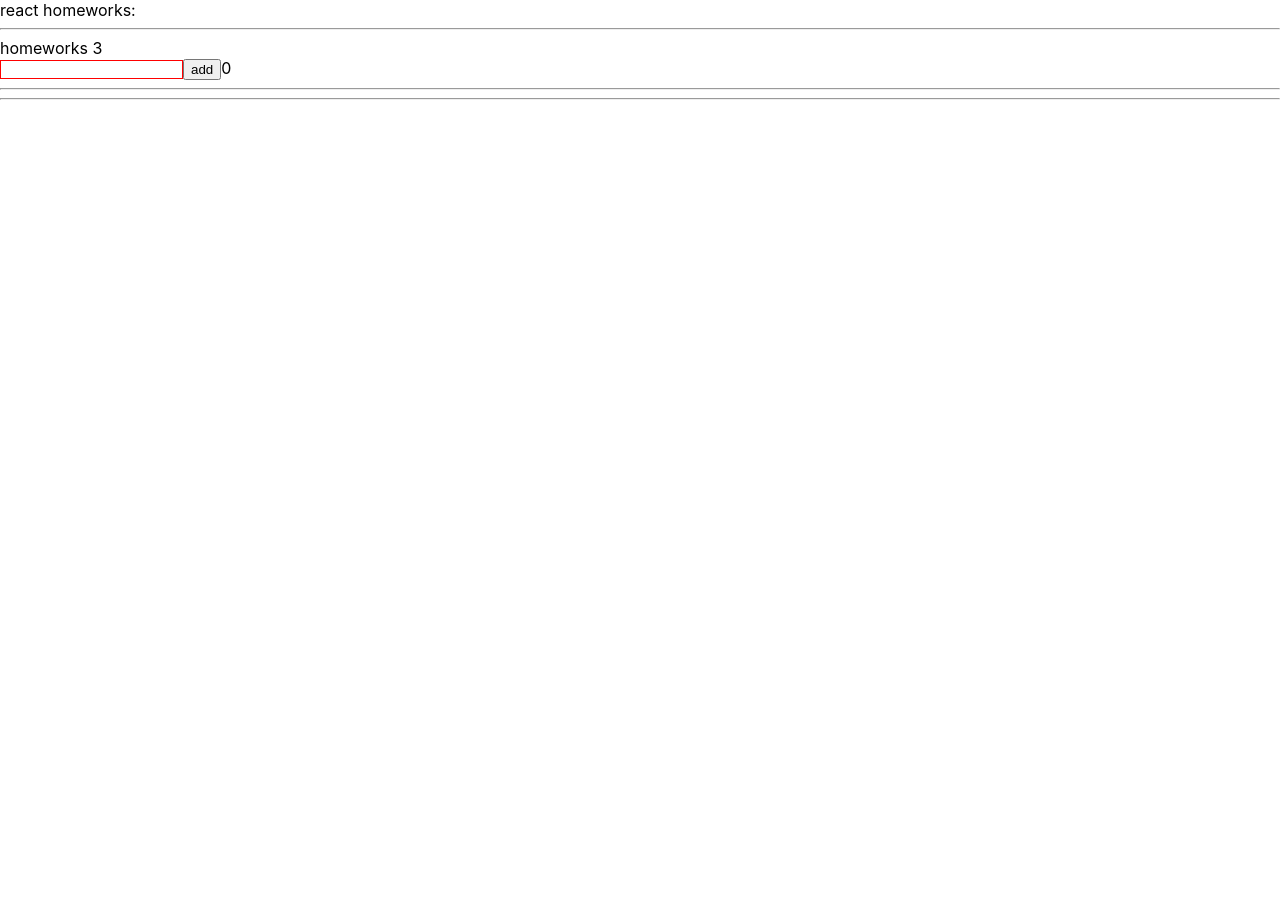
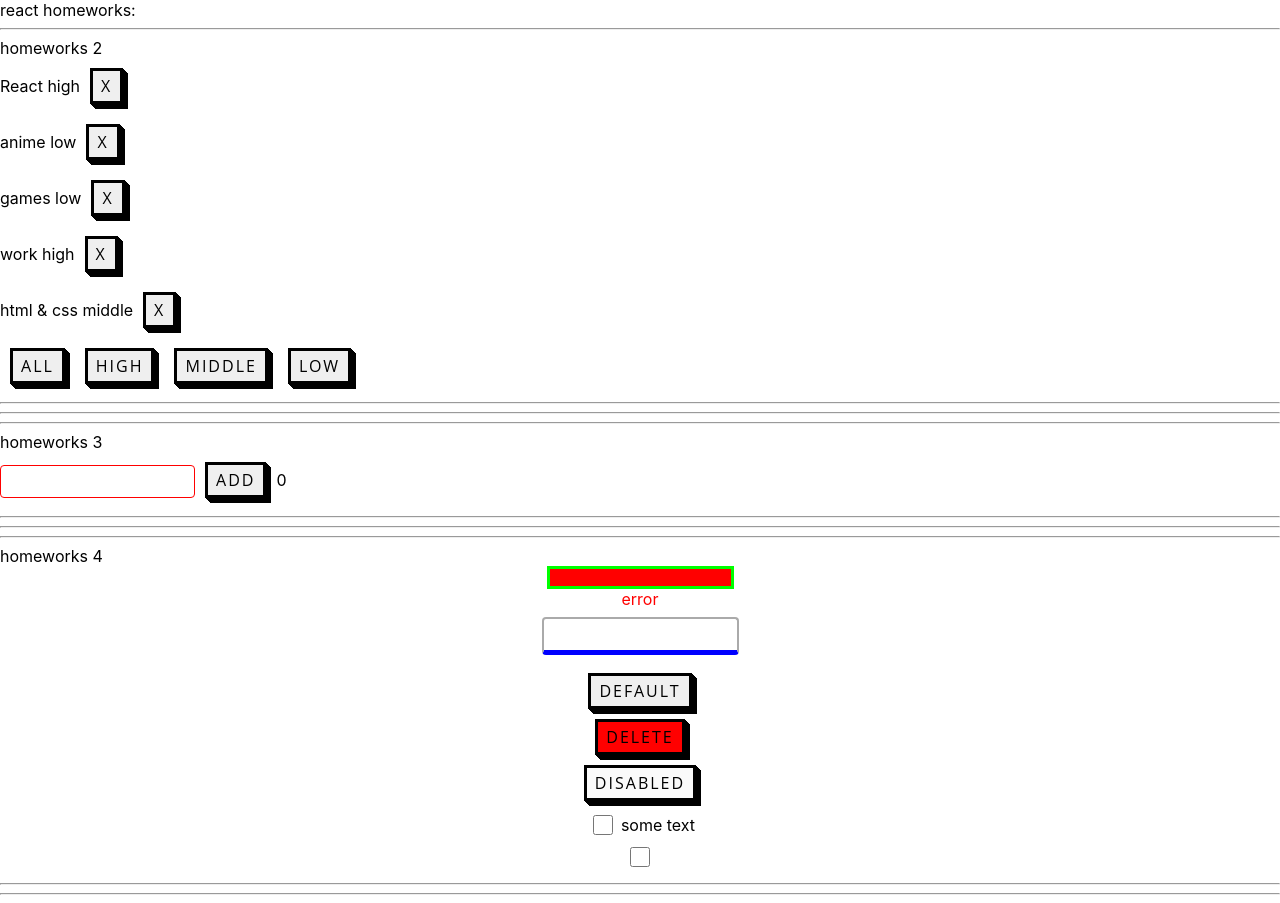
Before and after one commit to katrainer/task_of_Ignat, a React (Create React App) app: page / in a window 1280 px wide. Before the commit the page ends 800 px from the top, so only its background shows below. Built offline with nearby package versions, Linux system fonts and the light colour scheme.

Commit message:
made 4 task

```diff
--- a/src/p1-main/m1-ui/u1-app/App.tsx
+++ b/src/p1-main/m1-ui/u1-app/App.tsx
@@ -10,9 +10,9 @@ function App() {
         <div className={s.App}>
             <div>react homeworks:</div>
             {/*<HW1/>*/}
-            {/*<HW2/>*/}
+            <HW2/>
             <HW3/>
-            {/*<HW4/>*/}
+            <HW4/>
             {/*<HW5/>*/}
 
         </div>
--- a/src/p2-homeworks/h2/Affair.tsx
+++ b/src/p2-homeworks/h2/Affair.tsx
@@ -1,5 +1,6 @@
 import React from 'react'
 import {AffairType} from "./HW2";
+import SuperButton from "../h4/common/c2-SuperButton/SuperButton";
 
 type AffairPropsType = {
     affair: AffairType
@@ -12,7 +13,7 @@ function Affair(props: AffairPropsType) {
     return (
         <div>
             <span>{props.affair.name} {props.affair.priority}</span>
-            <button onClick={deleteCallback}>X</button>
+            <SuperButton onClick={deleteCallback}>X</SuperButton>
         </div>
     )
 }
--- a/src/p2-homeworks/h2/Affairs.tsx
+++ b/src/p2-homeworks/h2/Affairs.tsx
@@ -1,6 +1,7 @@
 import React from 'react'
 import Affair from './Affair'
 import {AffairType, FilterType} from './HW2'
+import SuperButton from "../h4/common/c2-SuperButton/SuperButton";
 
 type AffairsPropsType = {
     data: Array<AffairType>
@@ -32,13 +33,11 @@ function Affairs(props: AffairsPropsType) {
 
     return (
         <div>
-
             {mappedAffairs}
-
-            <button onClick={setAll}>All</button>
-            <button onClick={setHigh}>High</button>
-            <button onClick={setMiddle}>Middle</button>
-            <button onClick={setLow}>Low</button>
+            <SuperButton onClick={setAll}>All</SuperButton>
+            <SuperButton onClick={setHigh}>High</SuperButton>
+            <SuperButton onClick={setMiddle}>Middle</SuperButton>
+            <SuperButton onClick={setLow}>Low</SuperButton>
         </div>
     )
 }
--- a/src/p2-homeworks/h3/Greeting.module.css
+++ b/src/p2-homeworks/h3/Greeting.module.css
@@ -3,5 +3,5 @@
 }
 
 .error {
-    border: 1px solid red;
+    border: 1px solid red !important;
 }
--- a/src/p2-homeworks/h3/Greeting.tsx
+++ b/src/p2-homeworks/h3/Greeting.tsx
@@ -1,5 +1,7 @@
 import React, {ChangeEvent} from 'react'
 import s from './Greeting.module.css'
+import SuperButton from "../h4/common/c2-SuperButton/SuperButton";
+import SuperInputText from "../h4/common/c1-SuperInputText/SuperInputText";
 
 type GreetingPropsType = {
     name: string
@@ -17,9 +19,9 @@ const Greeting: React.FC<GreetingPropsType> = (
 
     return (
         <div>
-            <input value={name} onChange={setNameCallback} className={inputClass}/>
+            <SuperInputText value={name} onChange={setNameCallback} className={inputClass}/>
             <span>{error}</span>
-            <button onClick={addUser} disabled={!!error}>add</button>
+            <SuperButton onClick={addUser} disabled={!!error}>add</SuperButton>
             <span>{totalUsers}</span>
         </div>
     )
--- a/src/p2-homeworks/h4/common/c1-SuperInputText/SuperInputText.module.css
+++ b/src/p2-homeworks/h4/common/c1-SuperInputText/SuperInputText.module.css
@@ -1,10 +1,17 @@
 .superInput {
-
+    border:2px solid #aaa;
+    border-radius:4px;
+    margin:8px 0;
+    outline:none;
+    padding:8px;
+    box-sizing:border-box;
+    transition:.3s;
 }
 
 .errorInput {
     border: 3px solid lime;
     background: red;
+    color: red;
 }
 
 .error {
--- a/src/p2-homeworks/h4/common/c1-SuperInputText/SuperInputText.tsx
+++ b/src/p2-homeworks/h4/common/c1-SuperInputText/SuperInputText.tsx
@@ -39,7 +39,9 @@ const SuperInputText: React.FC<SuperInputTextPropsType> = (
     }
 
     const finalSpanClassName = `${s.error} ${spanClassName ? spanClassName : ''}`
-    const finalInputClassName = `${s.errorInput} ${className}` // need to fix with (?:) and s.superInput
+    const finalInputClassName = error?
+        `${s.errorInput} ${className}`
+        :`${className} ${s.superInput}`
 
     return (
         <>
--- a/src/p2-homeworks/h4/common/c2-SuperButton/SuperButton.module.css
+++ b/src/p2-homeworks/h4/common/c2-SuperButton/SuperButton.module.css
@@ -1,7 +1,48 @@
 .default {
-
+    margin: 10px;
+    font-family: "Open Sans", sans-serif;
+    font-size: 16px;
+    letter-spacing: 2px;
+    text-decoration: none;
+    text-transform: uppercase;
+    color: #000;
+    cursor: pointer;
+    border: 3px solid;
+    padding: 0.25em 0.5em;
+    box-shadow: 1px 1px 0px 0px, 2px 2px 0px 0px, 3px 3px 0px 0px, 4px 4px 0px 0px, 5px 5px 0px 0px;
+    position: relative;
+    user-select: none;
+    -webkit-user-select: none;
+    touch-action: manipulation;
+}
+.default:active{
+    box-shadow: 0px 0px 0px 0px;
+    top: 5px;
+    left: 5px;
+}
+.red:active{
+    box-shadow: 0px 0px 0px 0px;
+    top: 5px;
+    left: 5px;
+}
+.red{
+    font-family: "Open Sans", sans-serif;
+    font-size: 16px;
+    letter-spacing: 2px;
+    text-decoration: none;
+    text-transform: uppercase;
+    color: #000;
+    cursor: pointer;
+    border: 3px solid;
+    padding: 0.25em 0.5em;
+    box-shadow: 1px 1px 0px 0px, 2px 2px 0px 0px, 3px 3px 0px 0px, 4px 4px 0px 0px, 5px 5px 0px 0px;
+    position: relative;
+    user-select: none;
+    -webkit-user-select: none;
+    touch-action: manipulation;
+    background-color: red;
 }
 
-.red {
-    background: red;
+.disable{
+    background-color: #aaaaaa;
 }
--- a/src/p2-homeworks/h4/common/c2-SuperButton/SuperButton.tsx
+++ b/src/p2-homeworks/h4/common/c2-SuperButton/SuperButton.tsx
@@ -19,7 +19,7 @@ const SuperButton: React.FC<SuperButtonPropsType> = (
     return (
         <button
             className={finalClassName}
-            {...restProps} // отдаём кнопке остальные пропсы если они есть (children там внутри)
+            {...restProps}// отдаём кнопке остальные пропсы если они есть (children там внутри)
         />
     )
 }
--- a/src/p2-homeworks/h4/common/c3-SuperCheckbox/SuperCheckbox.module.css
+++ b/src/p2-homeworks/h4/common/c3-SuperCheckbox/SuperCheckbox.module.css
@@ -1,7 +1,15 @@
-.checkbox {
+.checkbox{
+    border: 1px solid #fff;
+    font-size: 24pt;
+    display: inline-block;
+    width: 20px;
+    height: 20px;
+    line-height: 0.25em;
+    margin: 4px 8px 8px 8px;
+    padding: 2px;
+    text-align: center;
+    vertical-align: middle;
+}
+.spanClassName{
 
 }
-
-.spanClassName {
-
-}
--- a/src/p2-homeworks/h4/common/c3-SuperCheckbox/SuperCheckbox.tsx
+++ b/src/p2-homeworks/h4/common/c3-SuperCheckbox/SuperCheckbox.tsx
@@ -20,7 +20,7 @@ const SuperCheckbox: React.FC<SuperCheckboxPropsType> = (
     }
 ) => {
     const onChangeCallback = (e: ChangeEvent<HTMLInputElement>) => {
-        // сделайте так чтоб работал onChange и onChangeChecked
+        onChangeChecked && onChangeChecked(e.currentTarget.checked)
     }
 
     const finalInputClassName = `${s.checkbox} ${className ? className : ''}`
```
